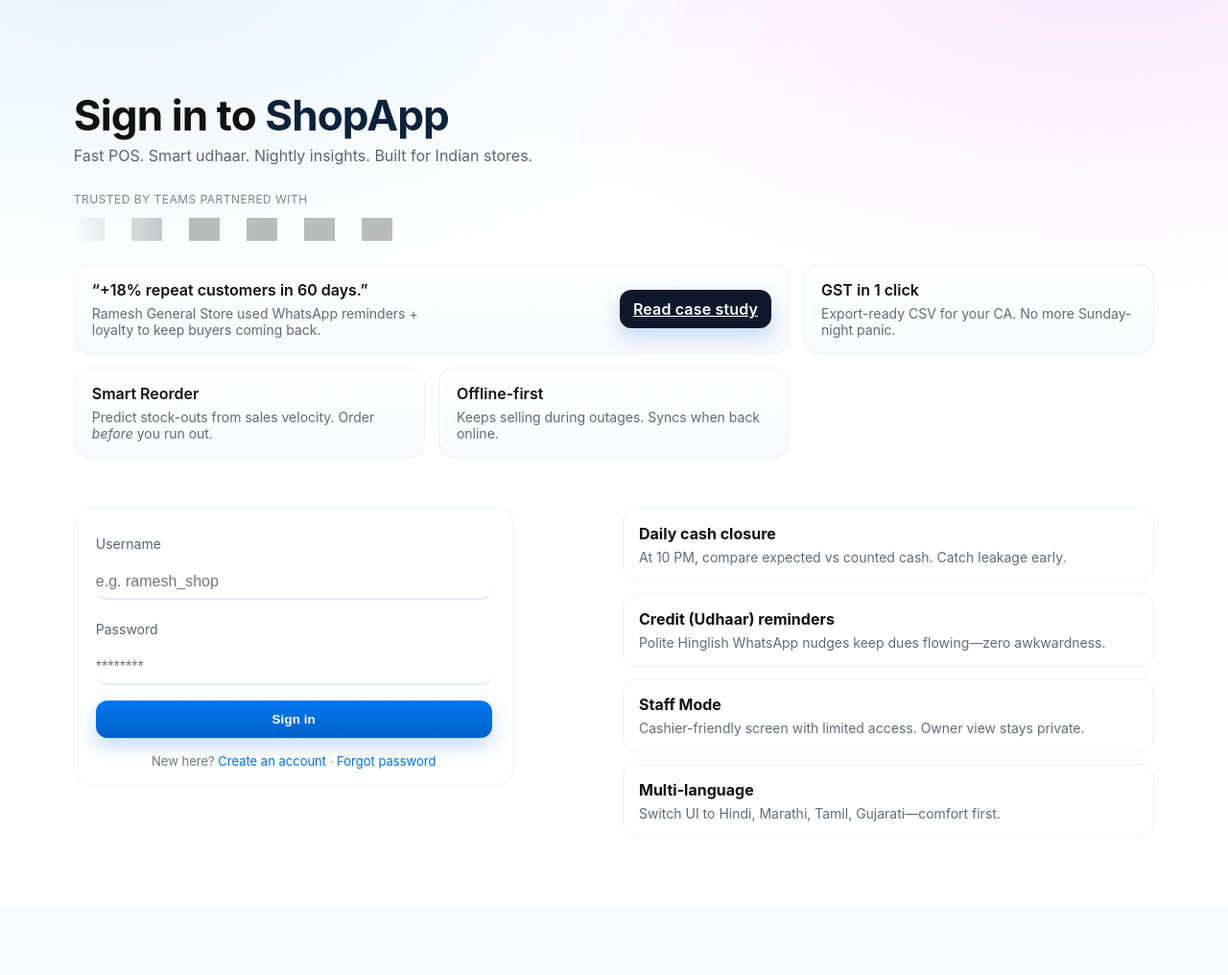
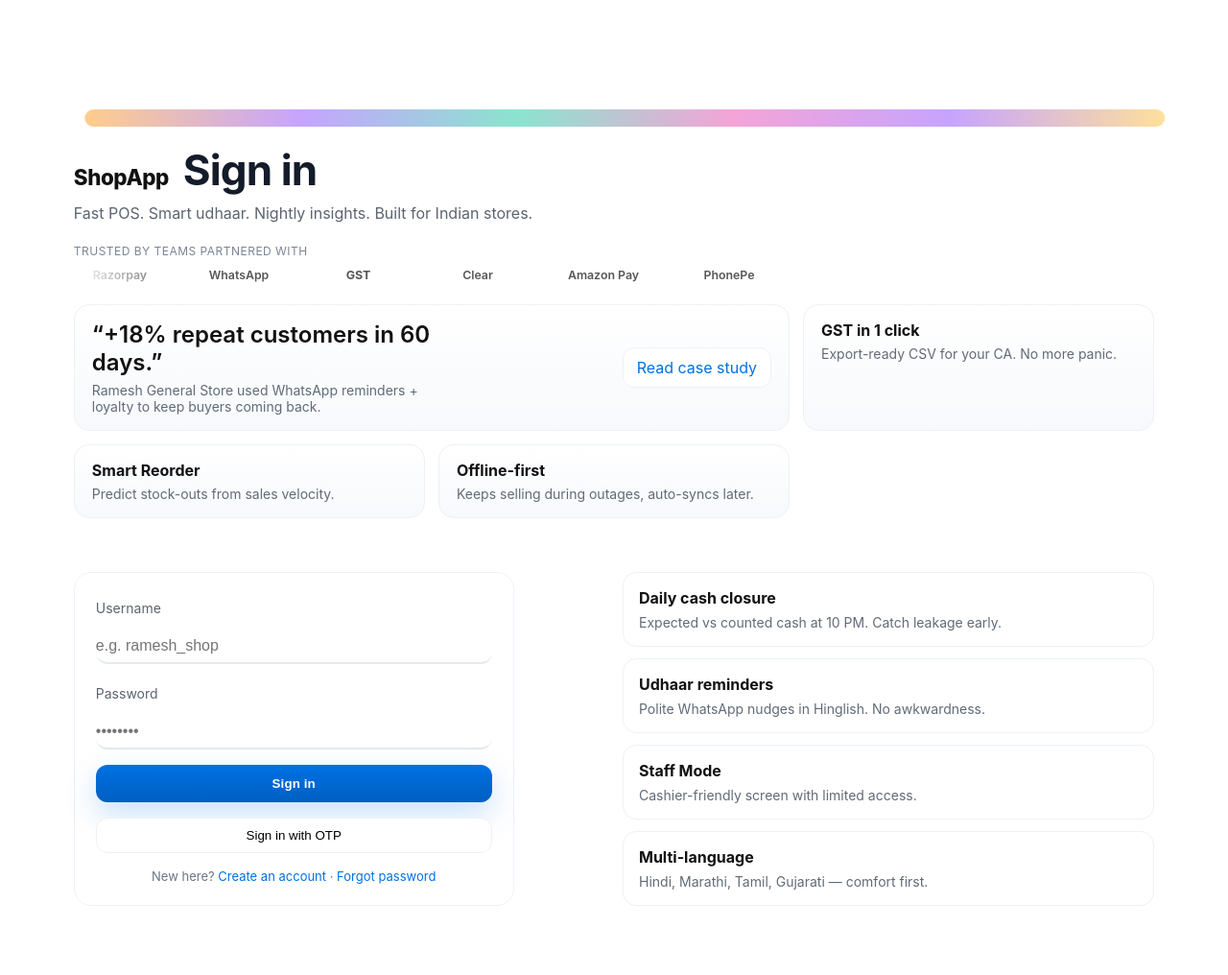
Before and after one commit to ishantswami13-crypto/BILLIONAIR-FIRST-PROJECT, a Flask app: page /login in a window 1280 px wide. Shown: the whole page at 96% size. Before the commit the page ends 856 px from the top, so only its background shows below. Run offline with Flask 3, Linux system fonts and the light colour scheme; some web fonts are replaced; grey boxes are pictures that could not be loaded.

Commit message:
feat: refresh login experience

```diff
--- /dev/null
+++ b/shopapp/static/css/login.css
@@ -0,0 +1,78 @@
+:root{
+  --ink:#0b2239;--muted:#5b6470;--soft:#edf1f6;--bg:#fff;
+  --brand:#0071e3;--brand-d:#005fc1;--shadow:0 12px 32px rgba(0,113,227,.22);
+}
+body{color:var(--ink);background:var(--bg);}
+a{color:var(--brand);text-decoration:none} a:hover{text-decoration:underline}
+
+/* Hero */
+.auth-hero{position:relative;padding:clamp(48px,8vw,96px) 6% 24px;background:#fff;overflow:hidden}
+.auth-hero h1{font-size:clamp(28px,5vw,44px);letter-spacing:-.02em;margin:0 0 8px}
+.auth-hero .brand{font-weight:800;margin-right:.35ch}
+.auth-hero .line{font-weight:700;color:#141b2a}
+.tagline{color:var(--muted);margin:0}
+.tagline .hi{transition:color .2s ease}
+.tagline:hover .hi{color:#111}
+
+.ribbon{height:18px;border-radius:999px;margin:18px 0;
+background:linear-gradient(90deg,#ffcd8c,#c6a4ff,#8be4cf,#f5a4d7,#c6a4ff,#ffe09b);
+animation:slide 12s linear infinite}
+@keyframes slide{from{transform:translateX(-10%)}to{transform:translateX(10%)}}
+
+/* Partners */
+.partner-wrap{margin-top:22px;display:grid;gap:8px}
+.partner-label{font-size:12px;color:#7a8494;letter-spacing:.04em;text-transform:uppercase}
+.partner-row{display:flex;gap:28px;align-items:center;overflow:hidden;mask-image:linear-gradient(to right,transparent,#000 10%,#000 90%,transparent)}
+.partner-row img{height:22px;opacity:.75;filter:grayscale(1);transition:opacity .2s ease,filter .2s}
+.partner-row img:hover{opacity:1;filter:grayscale(0)}
+
+/* Cases */
+.case-grid{margin-top:18px;display:grid;grid-template-columns:repeat(12,1fr);gap:14px}
+.case{grid-column:span 12;border-radius:16px;background:linear-gradient(180deg,#fff,#f7f9fc);border:1px solid var(--soft);padding:16px 18px}
+.case h3,.case h4{margin:0 0 6px}
+.case p{margin:0;color:#616b77;font-size:14px}
+.case-cta{text-align:right}
+@media(min-width:900px){.case.sm{grid-column:span 4}.case.lg{grid-column:span 8;display:grid;grid-template-columns:1.2fr 1fr;align-items:center}}
+
+/* Login + benefits layout */
+.login-wrap{padding:32px 6% 72px;display:grid;grid-template-columns:repeat(12,1fr);gap:18px}
+.login-card{grid-column:span 12;border-radius:18px;padding:22px;background:#ffffffc7;backdrop-filter:blur(10px);border:1px solid var(--soft)}
+.benefits{grid-column:span 12;display:grid;gap:12px}
+@media(min-width:960px){.login-card{grid-column:1/span 5}.benefits{grid-column:7/span 6}}
+
+/* Underline inputs */
+.u-field{display:grid;gap:8px}
+.u-label{color:#5b6470;font-size:14px}
+.u-input{border:0;border-bottom:2px solid #e5eaf0;outline:0;padding:8px 0;font-size:16px;background:transparent;transition:border-color .2s,transform .05s}
+.u-input:focus{border-color:var(--brand)} .u-input:active{transform:scale(.998)}
+
+/* Buttons */
+.btn-primary{appearance:none;border:0;cursor:pointer;padding:12px 16px;border-radius:12px;width:100%;
+background:linear-gradient(180deg,var(--brand),var(--brand-d));color:#fff;font-weight:600;letter-spacing:.01em;box-shadow:var(--shadow);
+transition:transform .06s, box-shadow .15s, filter .2s}
+.btn-primary:hover{filter:saturate(1.05);box-shadow:0 14px 34px rgba(0,113,227,.28)} .btn-primary:active{transform:translateY(1px)}
+.btn-ghost{border:1px solid var(--soft);background:#fff;border-radius:12px;padding:10px 14px;width:100%;cursor:pointer}
+.btn-secondary{display:inline-block;border:1px solid var(--soft);background:#fff;border-radius:12px;padding:10px 14px}
+
+/* Form misc */
+.login-form{display:grid;gap:16px}
+.tiny{color:#6b7482;font-size:13px;text-align:center}
+
+/* Benefits */
+.benefit{border-radius:14px;padding:16px;border:1px solid var(--soft);background:#fff;display:grid;gap:6px}
+.benefit h4{margin:0;font-size:16px}.benefit p{margin:0;color:#616b77;font-size:14px}
+
+/* Toasts */
+.toast{margin-top:8px;font-size:13px;text-align:center;padding:8px 10px;border-radius:10px}
+.toast.err{background:#ffe8ea;color:#9a1324;border:1px solid #ffd4d8}
+.toast.ok{background:#e9fbea;color:#135c2b;border:1px solid #d1f4d6}
+
+/* Modal */
+.modal{position:fixed;inset:0;background:rgba(15,23,42,.45);display:none;place-items:center;padding:24px;z-index:50}
+.modal.show{display:grid}
+.modal-card{background:#fff;border:1px solid var(--soft);border-radius:16px;max-width:420px;width:100%;padding:18px}
+.modal-card h3{margin:0 0 12px}
+.modal-actions{display:flex;gap:10px;margin-top:10px}
+
+/* Reveal */
+.reveal{opacity:0;transform:translateY(6px)} .reveal.in{opacity:1;transform:none;transition:opacity .5s ease, transform .4s ease}
--- /dev/null
+++ b/shopapp/static/js/login.js
@@ -0,0 +1,21 @@
+// scroll reveal
+const onScroll = () => {
+  document.querySelectorAll('.reveal').forEach(el => {
+    const r = el.getBoundingClientRect();
+    if (r.top < window.innerHeight - 80) el.classList.add('in');
+  });
+};
+window.addEventListener('scroll', onScroll);
+window.addEventListener('load', onScroll);
+
+// modal open/close
+document.addEventListener('click', (e) => {
+  const openSel = e.target.getAttribute('data-open');
+  const closeSel = e.target.getAttribute('data-close');
+  if (openSel) document.querySelector(openSel)?.classList.add('show');
+  if (closeSel) document.querySelector(closeSel)?.classList.remove('show');
+});
+// close on backdrop click
+document.querySelectorAll('.modal').forEach(m => {
+  m.addEventListener('click', (e) => { if (e.target === m) m.classList.remove('show'); });
+});
--- a/shopapp/templates/auth/login.html
+++ b/shopapp/templates/auth/login.html
@@ -1,229 +1,104 @@
 {% extends "layout.html" %}
-{% block title %}Sign in &middot; ShopApp{% endblock %}
+{% block title %}Sign in · ShopApp{% endblock %}
 
 {% block head %}
-<style>
-  /* Page shell */
-  .auth-hero {
-    padding: clamp(48px, 8vw, 96px) 6% 24px;
-    background: radial-gradient(1200px 600px at 10% -10%, #e8f3ff 0%, transparent 60%),
-                radial-gradient(1200px 600px at 90% -10%, #f8e8ff 0%, transparent 60%),
-                #ffffff;
-  }
-  .auth-hero h1 {
-    font-size: clamp(28px, 5vw, 44px);
-    line-height: 1.1;
-    letter-spacing: -0.02em;
-    margin: 0 0 8px;
-  }
-  .auth-hero p {
-    margin: 0; color: #5b6470;
-  }
-
-  /* Partner strip */
-  .partner-wrap {
-    margin-top: 28px;
-    display: grid;
-    gap: 12px;
-  }
-  .partner-label { font-size: 12px; color: #7a8494; letter-spacing: .04em; text-transform: uppercase; }
-  .partner-row {
-    display: flex; gap: 28px; align-items: center; overflow: hidden;
-    mask-image: linear-gradient(to right, transparent, #000 10%, #000 90%, transparent);
-  }
-  .partner-row img {
-    height: 24px; opacity: .7; filter: grayscale(1); transition: opacity .2s ease;
-  }
-  .partner-row img:hover { opacity: 1; filter: grayscale(0); }
-
-  /* Case studies at top */
-  .case-grid {
-    margin-top: 24px;
-    display: grid;
-    grid-template-columns: repeat(12, 1fr);
-    gap: 14px;
-  }
-  .case {
-    grid-column: span 12;
-    border-radius: 16px;
-    background: linear-gradient(180deg, #ffffff 0%, #f7f9fc 100%);
-    border: 1px solid #edf1f6;
-    padding: 16px 18px;
-  }
-  @media (min-width: 900px) {
-    .case.sm { grid-column: span 4; }
-    .case.lg { grid-column: span 8; display: grid; grid-template-columns: 1.2fr 1fr; align-items: center; }
-  }
-  .case h3 { margin: 0 0 6px; font-size: 16px; }
-  .case p  { margin: 0; color: #616b77; font-size: 14px; }
-
-  /* Login area */
-  .login-section {
-    padding: 28px 6% 72px;
-    display: grid;
-    grid-template-columns: repeat(12, 1fr);
-    gap: 18px;
-  }
-  .login-col   { grid-column: span 12; }
-  .benefits-col{ grid-column: span 12; }
-
-  @media (min-width: 960px) {
-    .login-col   { grid-column: 1 / span 5; }
-    .benefits-col{ grid-column: 7 / span 6; }
-  }
-
-  /* Underline inputs (no boxes) */
-  .u-field { display: grid; gap: 8px; }
-  .u-label { color:#5b6470; font-size: 14px; }
-  .u-input {
-    border: 0; border-bottom: 2px solid #e5eaf0; outline: 0;
-    padding: 8px 0; font-size: 16px; width: 100%; background: transparent;
-    transition: border-color .2s, transform .05s ease;
-  }
-  .u-input:focus { border-color: #0071e3; }
-  .u-input:active { transform: scale(0.998); }
-
-  .btn-primary {
-    appearance: none; border:0; cursor:pointer;
-    padding: 12px 16px; border-radius: 12px; width: 100%;
-    background: linear-gradient(180deg, #0077ee, #0062c7);
-    color:#fff; font-weight:600; letter-spacing:.01em;
-    box-shadow: 0 8px 20px rgba(0,113,227,.25);
-    transition: transform .06s ease, box-shadow .15s ease, filter .2s ease;
-  }
-  .btn-primary:hover { filter: saturate(1.05); box-shadow: 0 10px 24px rgba(0,113,227,.32); }
-  .btn-primary:active { transform: translateY(1px); }
-
-  .login-card {
-    border-radius: 18px;
-    padding: 22px 22px 16px;
-    background: #ffffffc7;
-    backdrop-filter: blur(8px);
-    border: 1px solid #edf1f6;
-  }
-
-  /* Benefits list */
-  .benefit {
-    border-radius: 14px;
-    padding: 16px;
-    border: 1px solid #edf1f6;
-    background: #fff;
-    display: grid; gap: 6px;
-  }
-  .benefit h4 { margin: 0; font-size: 16px; }
-  .benefit p  { margin: 0; color:#616b77; font-size:14px; }
-
-  /* micro motion */
-  .fade-in { animation: fade .5s ease both; }
-  @keyframes fade { from { opacity: 0; transform: translateY(4px)} to { opacity:1; transform:none } }
-
-  /* error/info toast */
-  .toast {
-    margin-top: 8px; font-size: 13px; text-align:center;
-    padding: 8px 10px; border-radius: 10px;
-  }
-  .toast.err  { background:#ffe8ea; color:#9a1324; border:1px solid #ffd4d8; }
-  .toast.ok   { background:#e9fbea; color:#135c2b; border:1px solid #d1f4d6; }
-</style>
+<link rel="stylesheet" href="{{ url_for('static', filename='css/login.css') }}">
 {% endblock %}
 
 {% block content %}
-
-<!-- HERO + PARTNERS + CASE STUDIES AT TOP -->
-<header class="auth-hero fade-in">
-  <h1>Sign in to <span style="color:#0b2239">ShopApp</span></h1>
-  <p>Fast POS. Smart udhaar. Nightly insights. Built for Indian stores.</p>
+<header class="auth-hero reveal">
+  <div class="ribbon" aria-hidden="true"></div>
+  <h1>
+    <span class="brand">ShopApp</span>
+    <span class="line">Sign in</span>
+  </h1>
+  <p class="tagline" title="नमस्ते 👋">
+    Fast POS. Smart udhaar. Nightly insights. <span class="hi">Built for Indian stores.</span>
+  </p>
 
   <!-- Partners -->
   <div class="partner-wrap">
     <div class="partner-label">Trusted by teams partnered with</div>
     <div class="partner-row">
-      <!-- replace these src with your actual logos in /static/img/partners/... -->
-      <img src="{{ url_for('static', filename='img/partners/razorpay.svg') }}" alt="Razorpay" />
-      <img src="{{ url_for('static', filename='img/partners/whatsapp.svg') }}" alt="WhatsApp" />
-      <img src="{{ url_for('static', filename='img/partners/gst.svg') }}" alt="GST" />
-      <img src="{{ url_for('static', filename='img/partners/clear.svg') }}" alt="Clear" />
-      <img src="{{ url_for('static', filename='img/partners/amazonpay.svg') }}" alt="Amazon Pay" />
-      <img src="{{ url_for('static', filename='img/partners/phonepe.svg') }}" alt="PhonePe" />
+      <img src="{{ url_for('static', filename='img/partners/razorpay.svg') }}" alt="Razorpay">
+      <img src="{{ url_for('static', filename='img/partners/whatsapp.svg') }}" alt="WhatsApp">
+      <img src="{{ url_for('static', filename='img/partners/gst.svg') }}" alt="GST">
+      <img src="{{ url_for('static', filename='img/partners/clear.svg') }}" alt="Clear">
+      <img src="{{ url_for('static', filename='img/partners/amazonpay.svg') }}" alt="Amazon Pay">
+      <img src="{{ url_for('static', filename='img/partners/phonepe.svg') }}" alt="PhonePe">
     </div>
   </div>
 
   <!-- Case studies -->
   <div class="case-grid">
-    <div class="case lg">
+    <article class="case lg reveal">
       <div>
-        <h3>&ldquo;+18% repeat customers in 60 days.&rdquo;</h3>
+        <h3>“+18% repeat customers in 60 days.”</h3>
         <p>Ramesh General Store used WhatsApp reminders + loyalty to keep buyers coming back.</p>
       </div>
-      <div style="text-align:right">
-        <a class="btn-primary" href="/marketing/case-ramesh" style="width:auto;padding:10px 14px;background:#0f172a">Read case study</a>
+      <div class="case-cta">
+        <a class="btn-secondary" href="/marketing/case-ramesh">Read case study</a>
       </div>
-    </div>
-    <div class="case sm">
-      <h3>GST in 1 click</h3>
-      <p>Export-ready CSV for your CA. No more Sunday-night panic.</p>
-    </div>
-    <div class="case sm">
-      <h3>Smart Reorder</h3>
-      <p>Predict stock-outs from sales velocity. Order <em>before</em> you run out.</p>
-    </div>
-    <div class="case sm">
-      <h3>Offline-first</h3>
-      <p>Keeps selling during outages. Syncs when back online.</p>
-    </div>
+    </article>
+    <article class="case sm reveal"><h4>GST in 1 click</h4><p>Export-ready CSV for your CA. No more panic.</p></article>
+    <article class="case sm reveal"><h4>Smart Reorder</h4><p>Predict stock-outs from sales velocity.</p></article>
+    <article class="case sm reveal"><h4>Offline-first</h4><p>Keeps selling during outages, auto-syncs later.</p></article>
   </div>
 </header>
 
-<!-- LOGIN + BENEFITS -->
-<main class="login-section">
-  <section class="login-col">
-    <div class="login-card fade-in">
-      <form method="post" style="display:grid;gap:16px">
+<main class="login-wrap">
+  <section class="login-card reveal">
+    <form method="post" class="login-form">
       <div class="u-field">
         <label class="u-label" for="username">Username</label>
-          <input class="u-input" id="username" name="username" type="text" placeholder="e.g. ramesh_shop" required>
+        <input class="u-input" id="username" name="username" type="text" placeholder="e.g. ramesh_shop" autocomplete="username" required>
       </div>
 
       <div class="u-field">
         <label class="u-label" for="password">Password</label>
-          <input class="u-input" id="password" name="password" type="password" placeholder="********" required>
+        <input class="u-input" id="password" name="password" type="password" placeholder="••••••••" autocomplete="current-password" required>
       </div>
 
       <button class="btn-primary" type="submit">Sign in</button>
 
-        {% if error %}
-          <div class="toast err">{{ error }}</div>
-        {% endif %}
-        {% if info %}
-          <div class="toast ok">{{ info }}</div>
-        {% endif %}
+      <button class="btn-ghost" type="button" data-open="#otpModal">Sign in with OTP</button>
 
-        <div style="text-align:center;color:#6b7482;font-size:13px">
-          New here? <a href="/register" style="color:#0071e3;text-decoration:none">Create an account</a> &middot;
-          <a href="/forgot" style="color:#0071e3;text-decoration:none">Forgot password</a>
+      {% if error %}<div class="toast err">{{ error }}</div>{% endif %}
+      {% if info  %}<div class="toast ok">{{ info }}</div>{% endif %}
+
+      <div class="tiny">
+        New here? <a href="/register">Create an account</a> ·
+        <a href="/forgot">Forgot password</a>
+      </div>
+    </form>
+  </section>
+
+  <aside class="benefits reveal">
+    <div class="benefit"><h4>Daily cash closure</h4><p>Expected vs counted cash at 10 PM. Catch leakage early.</p></div>
+    <div class="benefit"><h4>Udhaar reminders</h4><p>Polite WhatsApp nudges in Hinglish. No awkwardness.</p></div>
+    <div class="benefit"><h4>Staff Mode</h4><p>Cashier-friendly screen with limited access.</p></div>
+    <div class="benefit"><h4>Multi-language</h4><p>Hindi, Marathi, Tamil, Gujarati — comfort first.</p></div>
+  </aside>
+</main>
+
+<!-- OTP Modal -->
+<div id="otpModal" class="modal">
+  <div class="modal-card reveal">
+    <h3>Sign in with OTP</h3>
+    <form method="post" action="/login/otp" class="otp-form">
+      <div class="u-field">
+        <label class="u-label" for="otp_phone">Phone number</label>
+        <input class="u-input" id="otp_phone" name="phone" type="tel" placeholder="10-digit mobile" pattern="[0-9]{10}" required>
+      </div>
+      <div class="modal-actions">
+        <button class="btn-primary" type="submit">Send OTP</button>
+        <button class="btn-ghost" type="button" data-close="#otpModal">Cancel</button>
       </div>
     </form>
   </div>
-  </section>
+</div>
+{% endblock %}
 
-  <aside class="benefits-col fade-in" style="display:grid;gap:12px">
-    <div class="benefit">
-      <h4>Daily cash closure</h4>
-      <p>At 10 PM, compare expected vs counted cash. Catch leakage early.</p>
-    </div>
-    <div class="benefit">
-      <h4>Credit (Udhaar) reminders</h4>
-      <p>Polite Hinglish WhatsApp nudges keep dues flowing&mdash;zero awkwardness.</p>
-    </div>
-    <div class="benefit">
-      <h4>Staff Mode</h4>
-      <p>Cashier-friendly screen with limited access. Owner view stays private.</p>
-    </div>
-    <div class="benefit">
-      <h4>Multi-language</h4>
-      <p>Switch UI to Hindi, Marathi, Tamil, Gujarati&mdash;comfort first.</p>
-    </div>
-  </aside>
-</main>
-
+{% block scripts %}
+<script src="{{ url_for('static', filename='js/login.js') }}"></script>
 {% endblock %}
--- a/shopapp/templates/layout.html
+++ b/shopapp/templates/layout.html
@@ -1,15 +1,16 @@
 <!doctype html>
 <html lang="en">
 <head>
-  <meta charset="utf-8"/>
+  <meta charset="utf-8">
+  <meta name="viewport" content="width=device-width, initial-scale=1">
   <title>{% block title %}ShopApp{% endblock %}</title>
-  <meta name="viewport" content="width=device-width, initial-scale=1"/>
+
   <link rel="stylesheet" href="{{ url_for('static', filename='css/app.css') }}">
   <link rel="stylesheet" href="{{ url_for('static', filename='css/apple.css') }}">
   {% block head %}{% endblock %}
   <script src="https://cdn.jsdelivr.net/npm/chart.js"></script>
 </head>
-<body>
+<body class="{{ body_class|default('') }}">
   {% if not request.path.startswith('/login') and not request.path.startswith('/register') %}
     <nav class="nav">
       <a href="/" class="brand">ShopApp</a>
@@ -29,24 +30,24 @@
           <label for="languageSelect">Language</label>
           <select id="languageSelect" class="language-select">
             <option value="en">English</option>
-          <option value="as">অসমীয়া - Assamese</option>
-          <option value="bn">বাংলা - Bengali</option>
-          <option value="gom">कोंकणी - Konkani</option>
-          <option value="gu">ગુજરાતી - Gujarati</option>
-          <option value="hi">हिन्दी - Hindi</option>
-          <option value="kn">ಕನ್ನಡ - Kannada</option>
-          <option value="mai">मैथिली - Maithili</option>
-          <option value="ml">മലയാളം - Malayalam</option>
-          <option value="mni-Mtei">ꯃꯤꯇꯩ ꯂꯣꯟ - Manipuri</option>
-          <option value="mr">मराठी - Marathi</option>
-          <option value="ne">नेपाली - Nepali</option>
-          <option value="or">ଓଡ଼ିଆ - Odia</option>
-          <option value="pa">ਪੰਜਾਬੀ - Punjabi</option>
-          <option value="sa">संस्कृतम् - Sanskrit</option>
-          <option value="sd">سنڌي - Sindhi</option>
-          <option value="ta">தமிழ் - Tamil</option>
-          <option value="te">తెలుగు - Telugu</option>
-          <option value="ur">اردو - Urdu</option>
+            <option value="as">Assamese</option>
+            <option value="bn">Bengali</option>
+            <option value="gom">Konkani</option>
+            <option value="gu">Gujarati</option>
+            <option value="hi">Hindi</option>
+            <option value="kn">Kannada</option>
+            <option value="mai">Maithili</option>
+            <option value="ml">Malayalam</option>
+            <option value="mni-Mtei">Manipuri</option>
+            <option value="mr">Marathi</option>
+            <option value="ne">Nepali</option>
+            <option value="or">Odia</option>
+            <option value="pa">Punjabi</option>
+            <option value="sa">Sanskrit</option>
+            <option value="sd">Sindhi</option>
+            <option value="ta">Tamil</option>
+            <option value="te">Telugu</option>
+            <option value="ur">Urdu</option>
             <option value="brx" disabled>Bodo - coming soon</option>
             <option value="doi" disabled>Dogri - coming soon</option>
             <option value="ks" disabled>Kashmiri - coming soon</option>
@@ -62,9 +63,7 @@
     </nav>
   {% endif %}
 
-  <main>
   {% block content %}{% endblock %}
-  </main>
 
   <div id="google_translate_container" class="visually-hidden" aria-hidden="true"></div>
 
@@ -82,8 +81,8 @@
         select.value = 'en';
       }
 
-      const setCookie = (name, value, days=365) => {
-        const expires = new Date(Date.now() + days*864e5).toUTCString();
+      const setCookie = (name, value, days = 365) => {
+        const expires = new Date(Date.now() + days * 864e5).toUTCString();
         document.cookie = `${name}=${value}; expires=${expires}; path=/`;
         const host = window.location.hostname;
         if (host.includes('.')) {
@@ -91,7 +90,7 @@
           document.cookie = `${name}=${value}; expires=${expires}; path=/; domain=.${domain}`;
         }
       };
-      const clearCookie = name => {
+      const clearCookie = (name) => {
         document.cookie = `${name}=; expires=Thu, 01 Jan 1970 00:00:00 GMT; path=/`;
         const host = window.location.hostname;
         if (host.includes('.')) {
@@ -100,7 +99,7 @@
         }
       };
 
-      select.addEventListener('change', event => {
+      select.addEventListener('change', (event) => {
         const lang = event.target.value;
         if (select.options[select.selectedIndex].disabled) return;
         if (lang === 'en') {
@@ -124,7 +123,7 @@
         includedLanguages: 'en,as,bn,gom,gu,hi,kn,mai,ml,mni-Mtei,mr,ne,or,pa,sa,sd,ta,te,ur'
       }, 'google_translate_container');
 
-      window.applyTranslation = function(lang){
+      window.applyTranslation = function(lang) {
         const combo = document.querySelector('.goog-te-combo');
         if (!combo) {
           window.pendingLanguage = lang;
```
Also changed, not shown: shopapp/static/img/partners/amazonpay.svg (added), shopapp/static/img/partners/clear.svg (added), shopapp/static/img/partners/gst.svg (added), shopapp/static/img/partners/phonepe.svg (added), shopapp/static/img/partners/razorpay.svg (added), shopapp/static/img/partners/whatsapp.svg (added). Lines whose indentation alone changed are shown as unchanged.
